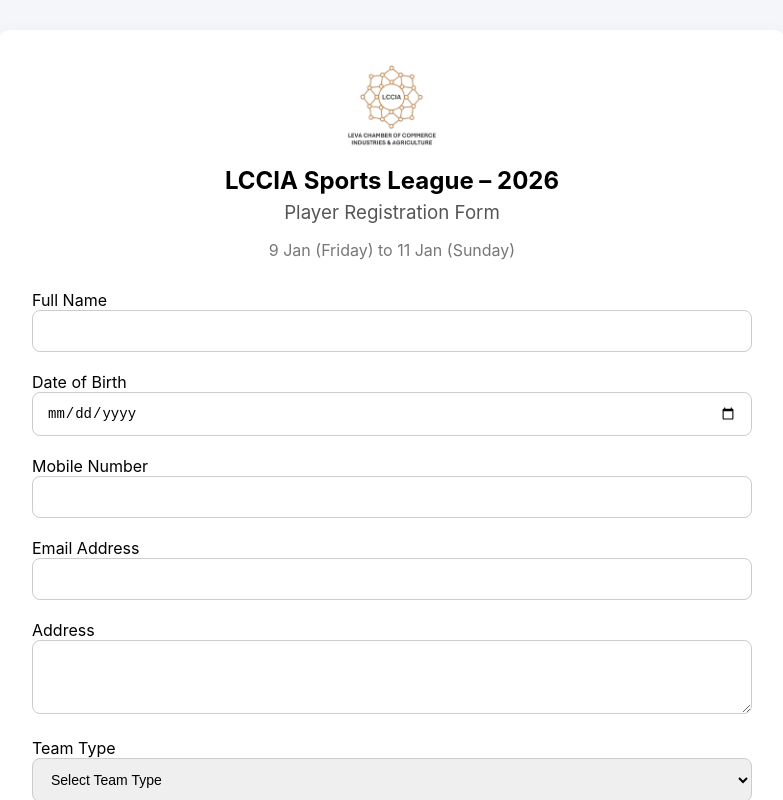
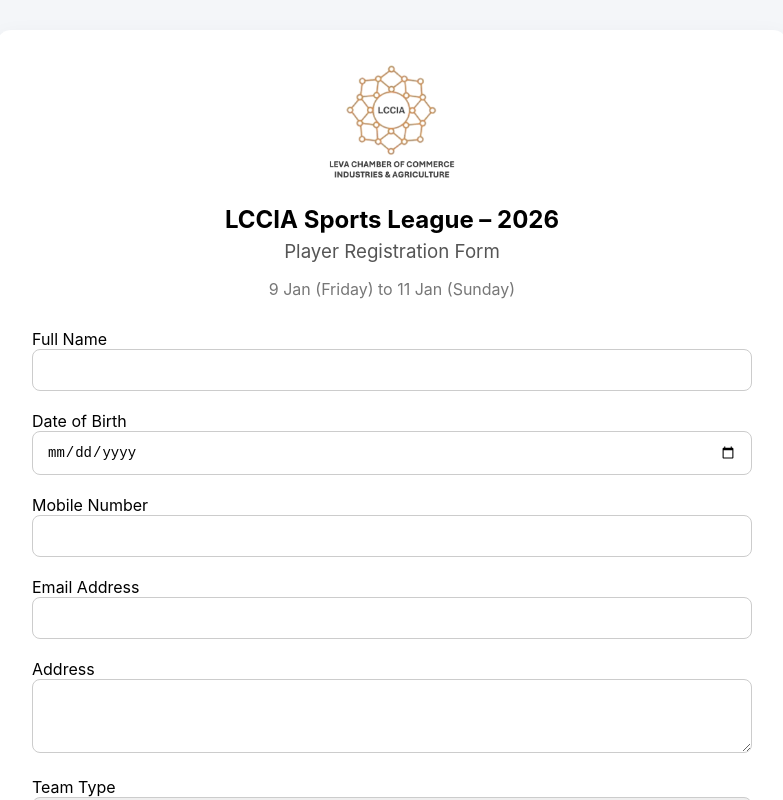
Before and after one commit to pankajaa29/lccia-player-registration, a React (Create React App) app: page / in a window 1280 px wide. Shown: the top 800 px of the page, without its empty margins (248-1031 px from the left). Built offline with nearby package versions, Linux system fonts and the light colour scheme.

Commit message:
Updated LCCIA logo on registration form

```diff
--- a/src/PlayerRegistration.jsx
+++ b/src/PlayerRegistration.jsx
@@ -88,7 +88,7 @@
           <img
             src="/lccia-logo.png"
             alt="LCCIA Logo"
-            style={{ height: "85px", marginBottom: "12px" }}
+            style={{ height: "120px", marginBottom: "16px" }}
           />
           <h2 style={{ margin: 0 }}>LCCIA Sports League – 2026</h2>
           <h3 style={{ margin: "6px 0", fontWeight: "normal", color: "#555" }}>
```
